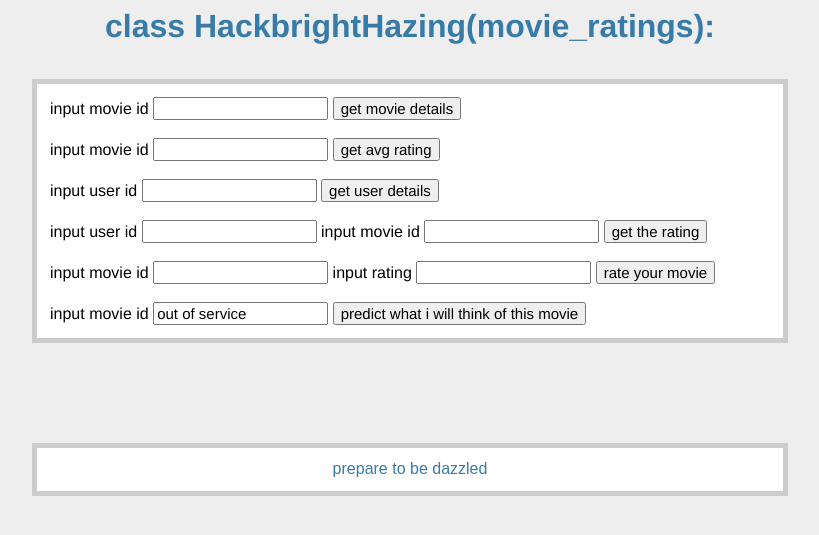
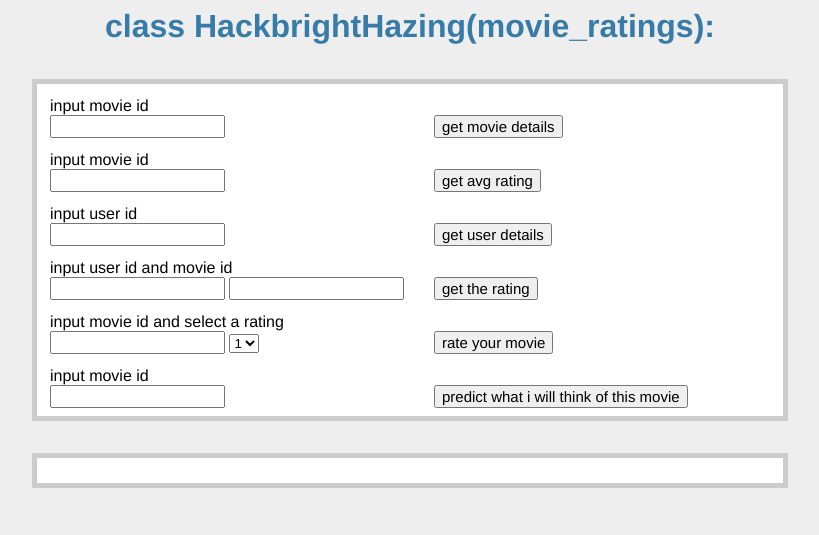
Before and after one commit to wendiewang/movies, a Python web app: template movie_ratings_3/templates/user.html in a window 1280 px wide. Shown: the top 535 px of the page, without its empty margins (230-1049 px from the left). Run offline with Jinja, Linux system fonts and the light colour scheme; the template is opened without the code that fills it, so the values that code supplies are empty.

Commit message:
predict fixed version

```diff
--- a/movie_ratings_3/static/style.css
+++ b/movie_ratings_3/static/style.css
@@ -22,3 +22,34 @@ h1              { border-bottom: 2px solid #eee; }
                   margin-bottom: 1em; background: #fafafa; }
 
 input           { font-size: 15px; font-family: 'Helvetica'; }
+
+
+
+div.title {
+
+}
+
+div.all {
+	width: 640px;
+	position: relative;
+	border: 0px;
+
+
+}
+
+div.left {
+	width: 60%;
+	border: 0px;
+
+}
+
+div.right {
+	position: absolute;
+	width: 30%;
+	left: 60%;  /* or right:0 */;
+	top: 0;
+	border: 0px;
+
+	/* height is determined by whats inside */
+
+}
--- a/movie_ratings_3/templates/index.html
+++ b/movie_ratings_3/templates/index.html
@@ -4,36 +4,58 @@
 
 <h1>class HackbrightHazing(movie_ratings):</h1>
 <div class="page">
+    <div class="title">input movie id</div>
+    <div class="all">
         <form action="{{ url_for('movie_details') }}" method="POST">
-    input movie id <input type="text" name="movie_id">
-    <input type="submit" value="get movie details">
-    </form><br>
+        <div class="left"><input type="text" name="movie_id"> </div>
+        <div class="right"><input type="submit" value="get movie details"> </div>
+        </form>
+    </div><br><br>
+    <div class="title">input movie id</div>
+    <div class="all">
         <form action="{{ url_for('avg') }}" method="POST">
-    input movie id <input type="text" name="movie_id">
-    <input type="submit" value="get avg rating">
-    </form><br>
+        <div class="left"><input type="text" name="movie_id" value=> </div>
+        <div class="right"><input type="submit" value="get avg rating"> </div>
+        </form>
+    </div><br><br>
+    <div class="title">input user id</div>
+    <div class="all">
         <form action="{{ url_for('user') }}" method="POST">
-    input user id <input type="text" name="user_id">
-    <input type="submit" value="get user details">
-    </form><br>
+        <div class="left"><input type="text" name="user_id"> </div>
+        <div class="right"><input type="submit" value="get user details"> </div>
+        </form>
+    </div><br><br>
+    <div class="title">input user id and movie id</div>
+    <div class="all">
         <form action="{{ url_for('user_rating') }}" method="POST">
-    input user id <input type="text" name="user_id">
-    input movie id <input type="text" name="movie_id">
-    <input type="submit" value="get the rating">
-    </form><br>
+        <div class="left"><input type="text" name="user_id">
+        <input type="text" name="movie_id"></div>
+        <div class="right"><input type="submit" value="get the rating"></div>
+        </form>
+    </div><br><br>
+    <div class="title">input movie id and select a rating</div>
+    <div class="all">
         <form action="{{ url_for('rate_movie') }}" method="POST">
-    input movie id <input type="text" name="movie_id">
-    input rating <input type="text" name="rating">
-    <input type="submit" value="rate your movie">
-    </form><br>
+        <div class="left"><input type="text" name="movie_id">
+            <select name="rating">
+            <option value="1">1</option>
+            <option value="2">2</option>
+            <option value="3">3</option>
+            <option value="4">4</option>
+            <option value="5">5</option>
+            </select>
+        </div>
+        <div class="right"><input type="submit" value="rate your movie"></div>
+        </form>
+    </div><br><br>
+    <div class="title">input movie id</div>
+    <div class="all">
         <form action="{{ url_for('predict') }}" method="POST">
-    input movie id <input type="text" name="movie_id" value="out of service">
-    <input type="submit" value="predict what i will think of this movie">
+        <div class="left"><input type="text" name="movie_id"></div>
+        <div class="right"><input type="submit" value="predict what i will think of this movie"></div>
     </form>
-
+    </div><br>
 </div>
-<br><br>
 <div class="block">
-prepare to be dazzled
 {% block body %} {% endblock %}
 </div>
--- a/movie_ratings_3/templates/predict.html
+++ b/movie_ratings_3/templates/predict.html
@@ -1,6 +1,7 @@
 {% extends "index.html" %}
 {% block body %}
 
-{{ predict }}
+Best guess for movie {{ movie_id }}: {{ title }} is {{ rating }} stars
+
 
 {% endblock %}
```
Also changed, not shown: movie_ratings_3/movies.py (+6 -2 lines), movie_ratings_3/webapp.py (+12 -5 lines), 3 other files. Lines whose indentation alone changed are shown as unchanged.
